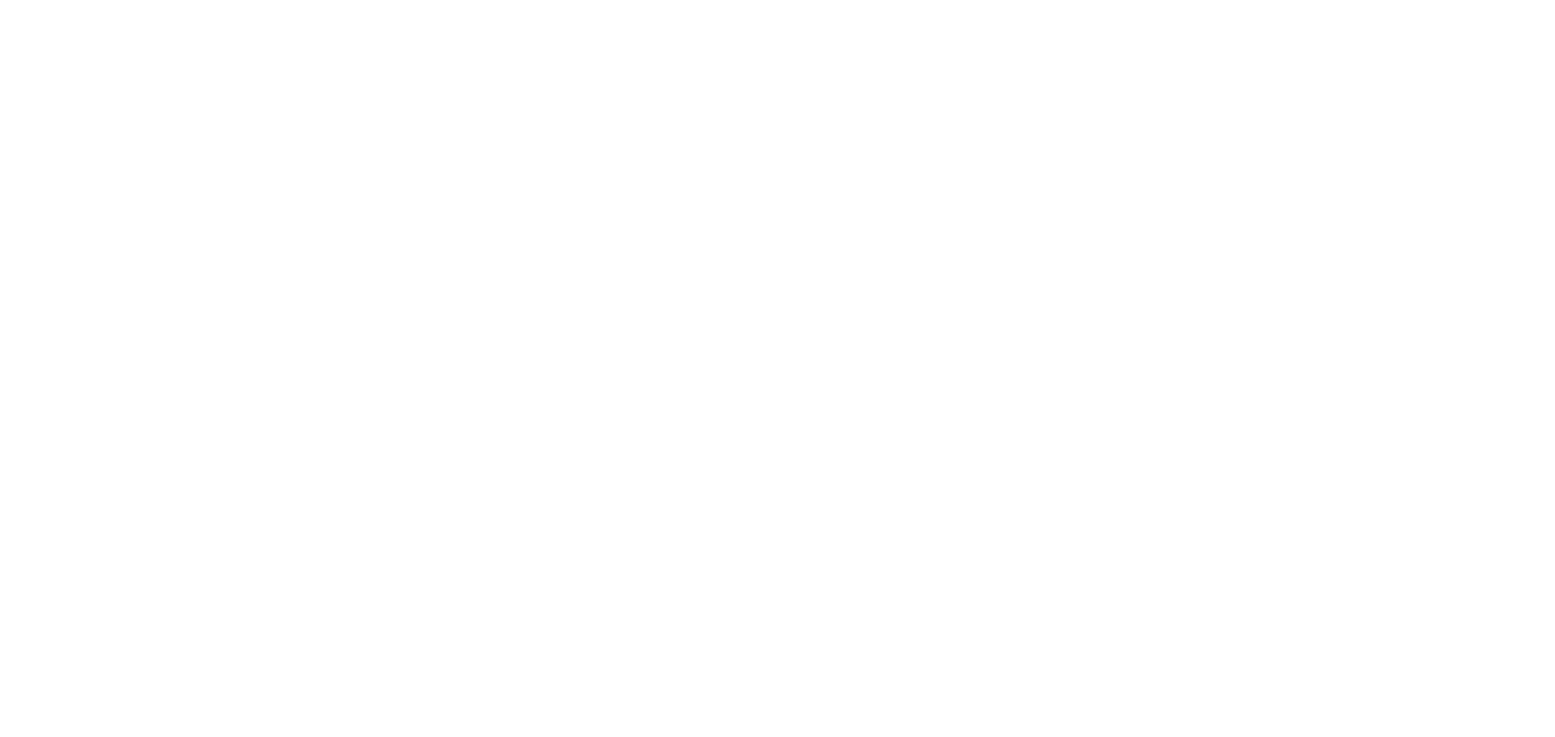
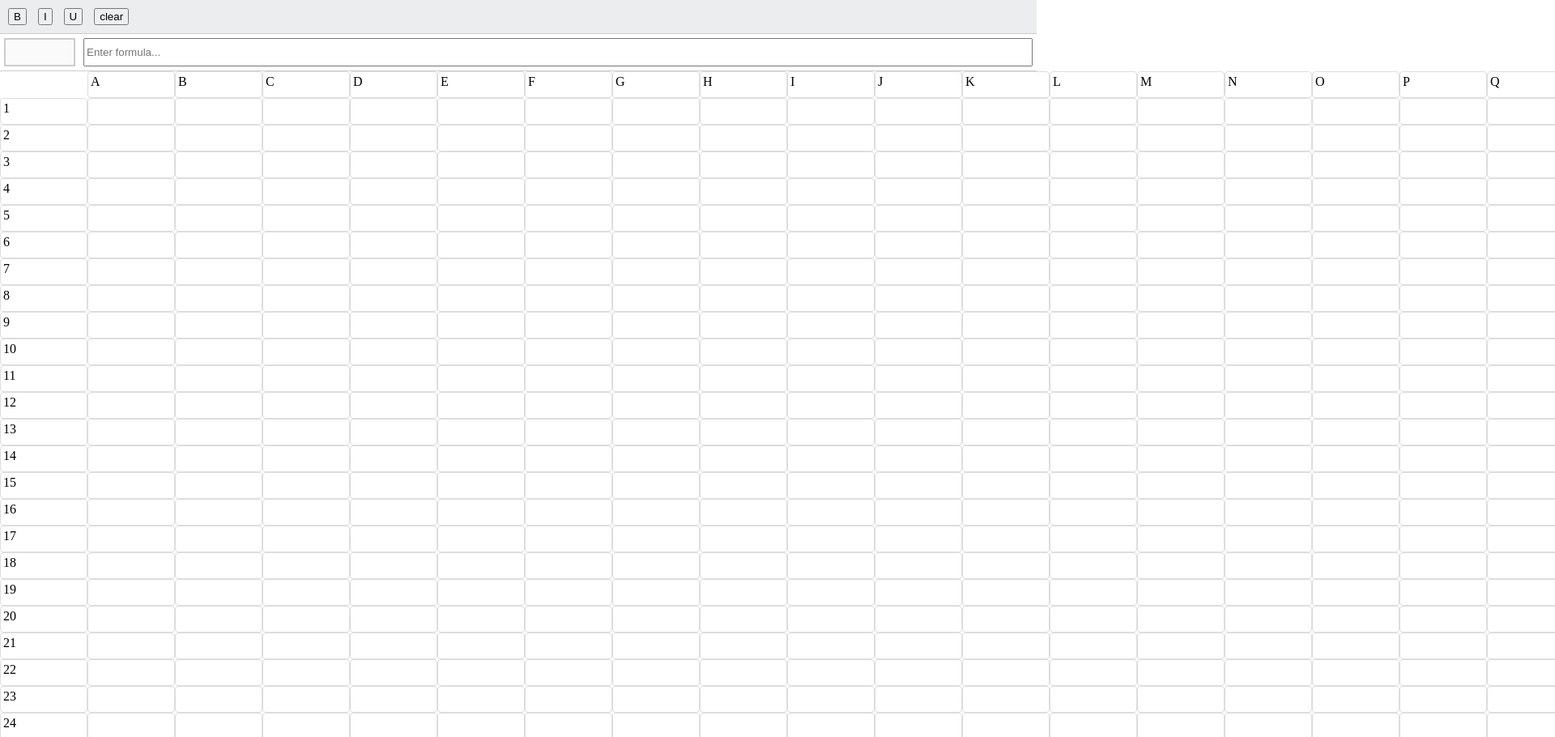
Before and after one commit to prasachin/JS_Nov, a plain HTML site: page index.html in a window 1280 px wide. Shown: the top 910 px of the page at 81% size, 1920 px wide, since content can reach past the window. Before the commit the page ends 800 px from the top, so only its background shows below. Drawn offline with Linux system fonts and the light colour scheme.

Commit message:
gsheet 1

```diff
--- a/googleSheet.js
+++ b/googleSheet.js
@@ -43,3 +43,73 @@ function initDB() {
 }
 
 initDB();
+
+let topRow = document.querySelector(".top-row");
+let leftCol = document.querySelector(".left-col");
+let cellsContainer = document.querySelector(".cells");
+
+function generateHeaders() {
+  for (let i = 0; i < cols; i++) {
+    let cell = document.createElement("div");
+    cell.textContent = String.fromCharCode(65 + i);
+    topRow.appendChild(cell);
+    cell.classList.add("cell");
+  }
+  for (let i = 0; i < rows; i++) {
+    let cell = document.createElement("div");
+    cell.textContent = i + 1;
+    leftCol.appendChild(cell);
+    cell.classList.add("cell");
+  }
+}
+
+generateHeaders();
+let selectedCell = null;
+function generateCells() {
+  for (let i = 0; i < rows; i++) {
+    let rowDiv = document.createElement("div");
+    rowDiv.classList.add("row");
+    for (let j = 0; j < cols; j++) {
+      let cell = document.createElement("div");
+      cell.contentEditable = true;
+      cell.classList.add("cell");
+      rowDiv.appendChild(cell);
+      cell.addEventListener("click", function (e) {
+        selectedCell = e.target;
+        let addressBar = document.querySelector("#address");
+        let address = String.fromCharCode(65 + j) + (i + 1);
+        addressBar.value = address;
+      });
+    }
+    cellsContainer.appendChild(rowDiv);
+  }
+}
+
+generateCells();
+
+let boldBtn = document.querySelector("#bold");
+let italicBtn = document.querySelector("#italic");
+let underlineBtn = document.querySelector("#underline");
+let clearBtn = document.querySelector("#clear");
+let formulaInput = document.querySelector("#formula");
+boldBtn.addEventListener("click", function () {
+  if (!selectedCell) return;
+  selectedCell.style.fontWeight =
+    selectedCell.style.fontWeight === "bold" ? "normal" : "bold";
+});
+
+italicBtn.addEventListener("click", function () {
+  if (!selectedCell) return;
+  selectedCell.style.fontStyle =
+    selectedCell.style.fontStyle === "italic" ? "normal" : "italic";
+});
+
+underlineBtn.addEventListener("click", function () {
+  if (!selectedCell) return;
+  selectedCell.style.textDecoration =
+    selectedCell.style.textDecoration === "underline" ? "none" : "underline";
+});
+
+clearBtn.addEventListener("click", function () {
+  formulaInput.value = "";
+});
--- a/index.html
+++ b/index.html
@@ -1,17 +1,42 @@
-<!DOCTYPE html>
+<!doctype html>
 <html lang="en">
-<head>
-    <meta charset="UTF-8">
-    <meta name="viewport" content="width=device-width, initial-scale=1.0">
+  <head>
+    <meta charset="UTF-8" />
+    <meta name="viewport" content="width=device-width, initial-scale=1.0" />
     <title>Javascript Module</title>
-</head>
-<body>
+    <link rel="stylesheet" href="style.css">
+  </head>
+  <body>
     <!-- <h1 class="title" id="intro">Javascript</h1>
     <h1 class="title">Module</h1>
     <h2 class="title">javascript have h2 tag</h2> -->
     <!-- <p id="desc">This is the module for javascript only.</p> -->
     <!-- <p id="desc">This is the module for JAVA.</p> -->
     <!-- <script src="index.js"></script> -->
-     <script src="googleSheet.js"></script>
-</body>
+
+    <!-- toolbar -->
+    <div class="toolbar">
+      <button id="bold">B</button>
+      <button id="italic">I</button>
+      <button id="underline">U</button>
+      <button id="clear">clear</button>
+    </div>
+    <!-- formula-bar -->
+    <div class="formula-bar">
+      <input type="text" id="address" disabled />
+      <input
+        type="text"
+        name="formula-bar"
+        id="formula"
+        placeholder="Enter formula..."
+      />
+    </div>
+    <!-- SpreadSheet sectioon -->
+    <div class="grid-container">
+      <div class="top-row"></div>
+      <div class="left-col"></div>
+      <div class="cells"></div>
+    </div>
+    <script src="googleSheet.js"></script>
+  </body>
 </html>
--- /dev/null
+++ b/style.css
@@ -0,0 +1,69 @@
+body {
+  margin: 0;
+}
+
+.toolbar {
+  padding: 10px;
+  background-color: rgb(236, 237, 239);
+  border-bottom: 1px solid #ccc;
+}
+
+.toolbar button {
+  margin-right: 10px;
+  cursor: pointer;
+  padding-inline: 5px;
+}
+
+.formula-bar {
+  display: flex;
+  padding: 5px;
+  border-bottom: 1px solid #ccc;
+  height: 35px;
+}
+
+#address {
+  width: 80px;
+  margin-right: 10px;
+  font-weight: bold;
+  justify-content: center;
+  justify-items: center;
+  color: black;
+  text-align: center;
+  border: 2px solid #ccc;
+}
+
+#formula {
+  flex: 1;
+}
+
+.grid-container {
+  display: grid;
+}
+
+.top-row {
+  grid-column: 2;
+  display: flex;
+}
+
+.top-col {
+  grid-row: 2;
+}
+
+.cells {
+  grid-column: 2;
+  grid-row: 2;
+  overflow: auto;
+}
+
+.cell {
+    width: 100px;
+    border: 1px solid #ddd;
+    outline: none;
+    height: 25px;
+    padding: 3px;
+    border-radius: 4px;
+}
+
+.row {
+    display: flex;
+}
```
